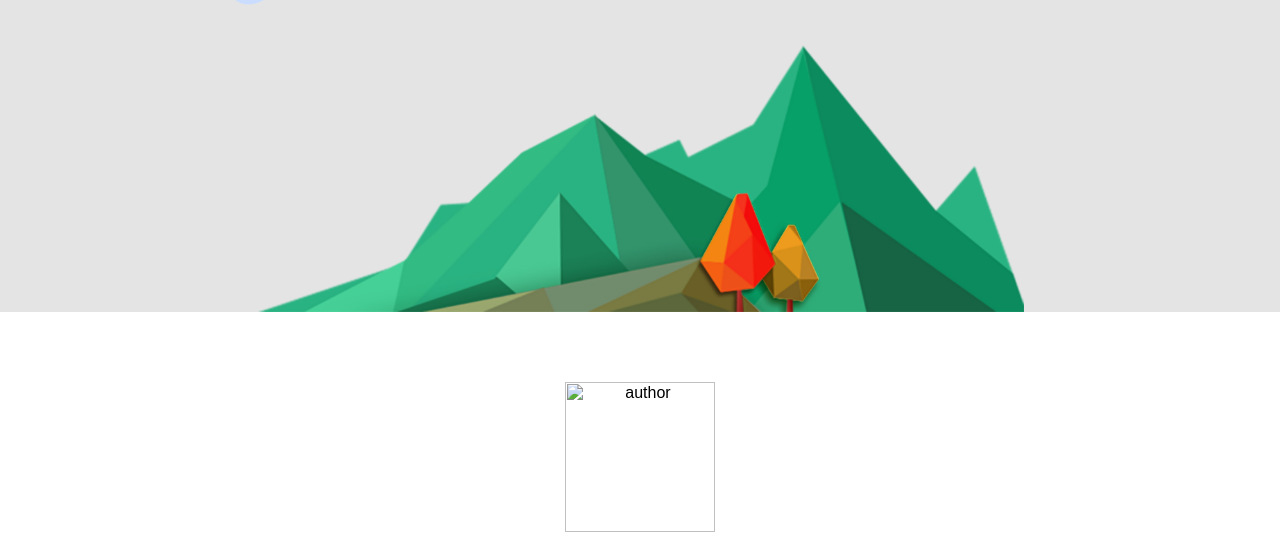
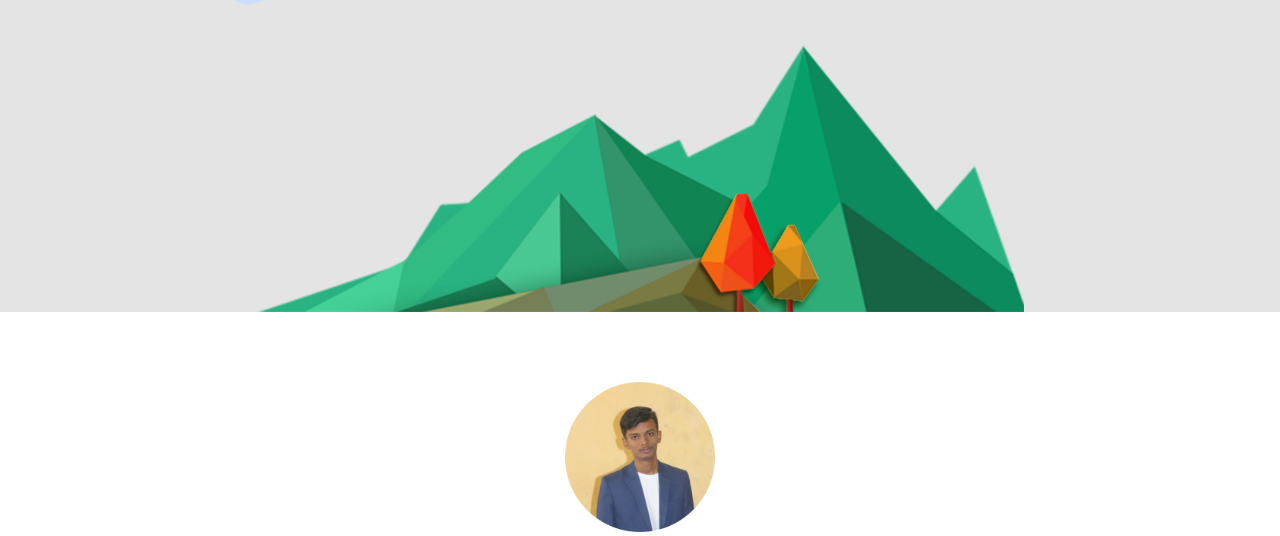
Before and after one commit to Mukesh-pilane/my-cv, a plain HTML site: page index.html in a window 1280 px wide. Shown: the part 416-952 px from the top of the page. Drawn offline with Linux system fonts and the light colour scheme; files whose address does not match are found by name.

Commit message:
Update index.html

```diff
--- a/index.html
+++ b/index.html
@@ -30,7 +30,7 @@
 
 <div class="middle-container">
   <div class="profile">
-    <img src="img/profile.png" alt="author">
+    <img src="profile.png" alt="author">
     <h2>Hello.</h2>
     <p>Lorem ipsum dolor sit amet, vitae volutpat, dui conubia, dolor urna. Non auctor, montes nulla distinctio.</p>
   </div>
```
